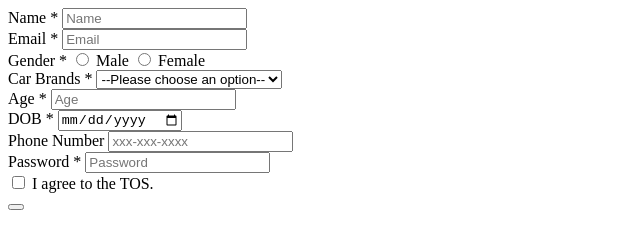
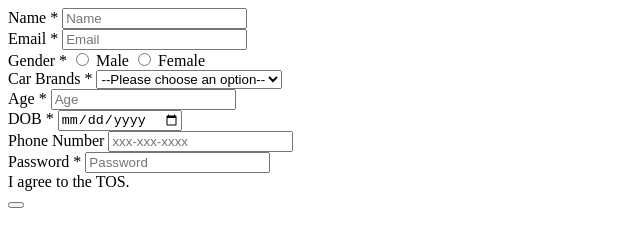
Before and after one commit to acciojob/signup-form-car-JoyPatel24, a website: page main.html in a window 1280 px wide. Shown: the full height of the page, 0-640 px from the left. Drawn offline with Linux system fonts and the light colour scheme.

Commit message:
created a submission

```diff
--- a/main.html
+++ b/main.html
@@ -50,8 +50,7 @@
     <input type="password" id="password" name="password" placeholder="Password" required>
   </div>
   <div>
-    <label>
-      <input type="checkbox" id="tos" name="tos" required>
+      <label type="checkbox" id="tos" name="tos" required>
       I agree to the TOS.
     </label>
   </div>
```
